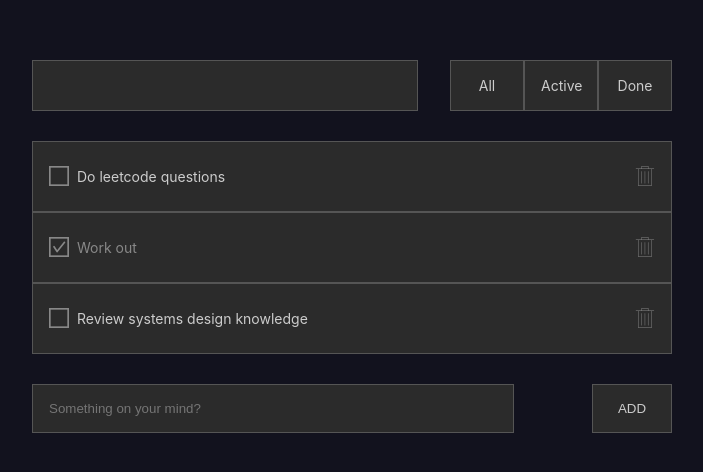
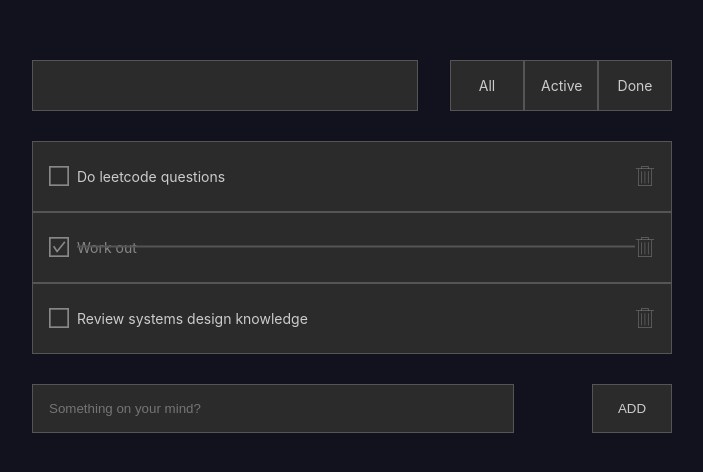
Before and after one commit to harryuan65/react-to-do-list, a React (Create React App) app in the folder clients/react_cra/: page / in a window 1280 px wide. Shown: the part 154-626 px from the top of the page, without its empty margins (288-991 px from the left). Built offline with nearby package versions, Linux system fonts and the light colour scheme.

Commit message:
feat: add deleted line
Set title to relative and set relative ::before with content:"", only translate Y to align center without change X, leaving it stay on the left.

```diff
--- a/clients/react_cra/src/App.module.css
+++ b/clients/react_cra/src/App.module.css
@@ -74,10 +74,28 @@
 .Item .Title {
   flex-grow: 1;
   margin-left: 8px;
+  position: relative;
 }
 
+.Item .Title::before {
+  content: '';
+  display: inline-block;
+  position: absolute;
+  left: 0;
+  top: 50%;
+  height: 1px;
+  border-top: 2px solid var(--app-border-color);
+  transform: translateY(-50%);
+  width: 0;
+  transition: width 0.2s ease-in-out;
+}
 .Item.Done {
   color: var(--app-blured-color);
+}
+
+.Item.Done .Title::before {
+  width: 100%;
+  transition: width 0.5s ease-in-out;
 }
 
 .additionBar input,
```
